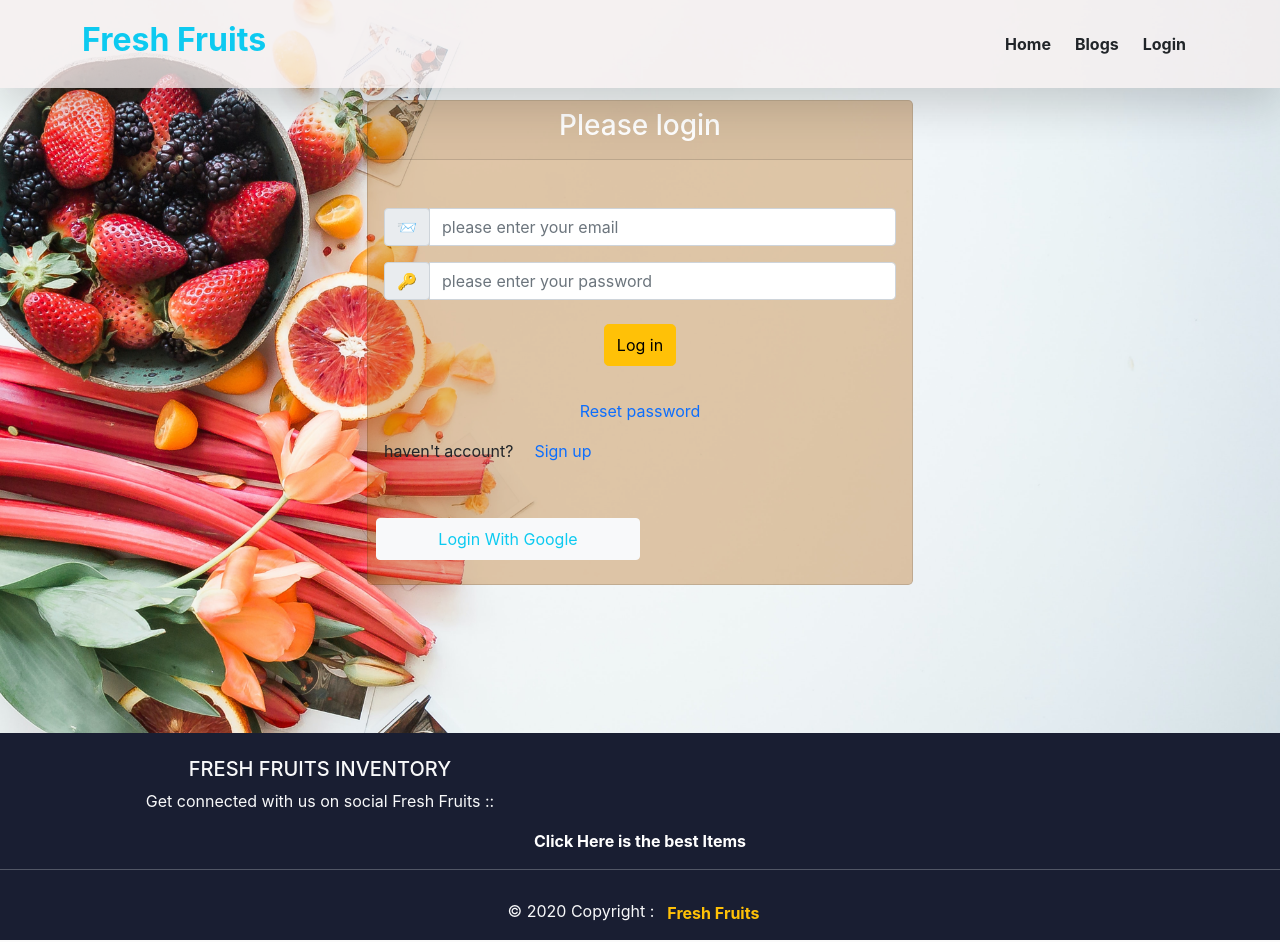
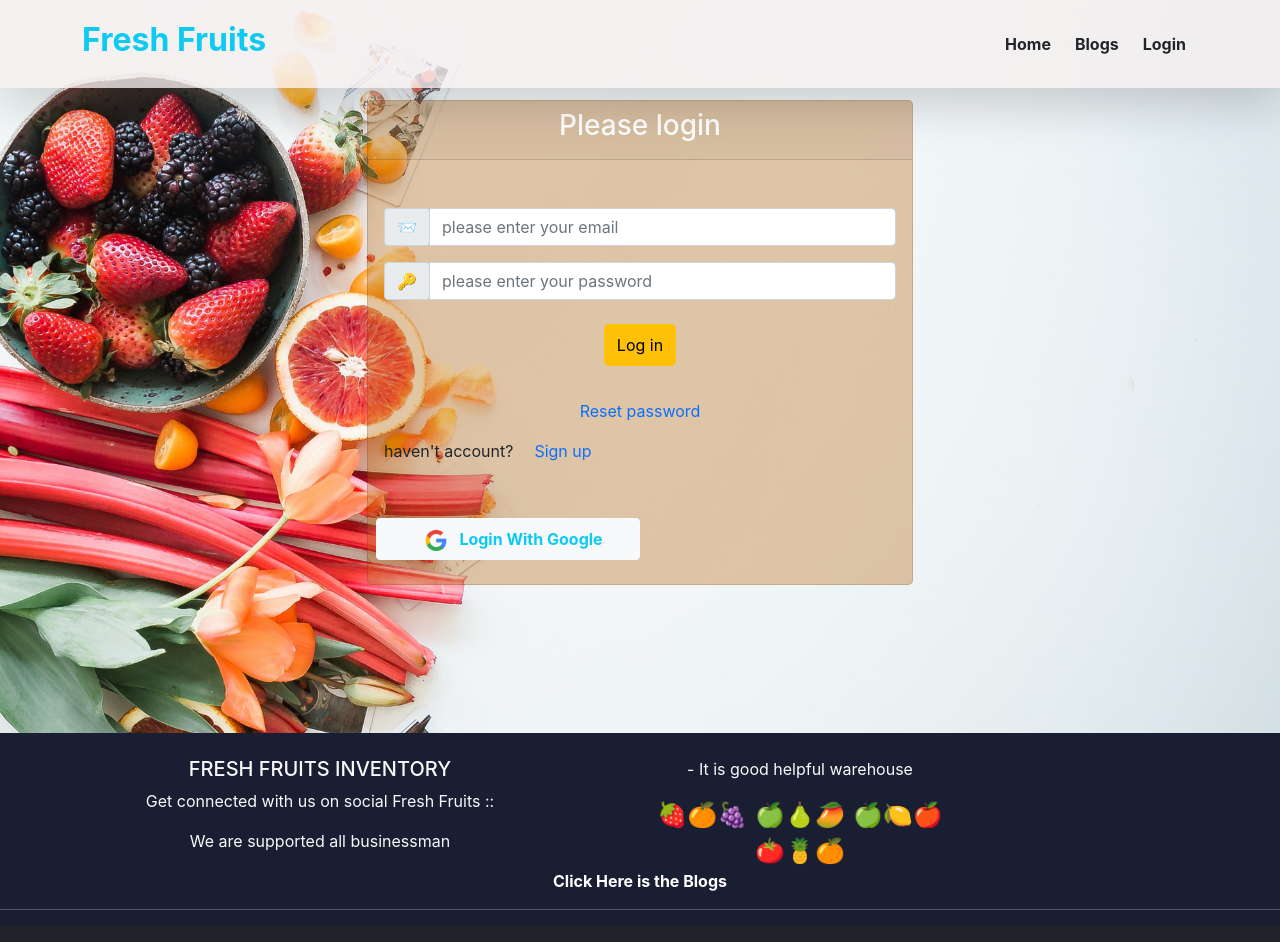
Before and after one commit to kanakWeb/fresh-fruits-warehous-client-side, a React (Create React App) app: page /login in a window 1280 px wide. Shown: the top 942 px of the page. Built offline with nearby package versions, Linux system fonts and the light colour scheme; no server answers.

Commit message:
footer done

```diff
--- a/src/Pages/Home/Items/Items/Items.js
+++ b/src/Pages/Home/Items/Items/Items.js
@@ -10,7 +10,7 @@ const[items]=useItems([])
         margin: "10px",
         borderRadius: "10px",}} className='margin-top margin-bottom '>
            <h2 className='my-5 text-center text-uppercase text-info fw-bold  fs-2'>Inventory</h2>
-           <div className="row m-2 g-5 py-5">
+           <div className="row m-2 g-5 py-3">
                {
                    items.slice(0,6).map(item=><Item
                    key={item._id}
--- a/src/Pages/InventoryManagments/InventoryManage.js
+++ b/src/Pages/InventoryManagments/InventoryManage.js
@@ -154,7 +154,7 @@ const InventoryManage = () => {
           </div>
         </div>
       </div>
-      <div className="ms-auto w-25">
+      <div className="ms-auto w-50">
         <Link to="/AllInventoryItems" className="btn btn-warning">
           All Inventory Manage
         </Link>
--- a/src/Pages/Login/Login/Login.js
+++ b/src/Pages/Login/Login/Login.js
@@ -16,8 +16,7 @@ import "./Login.css";
 import useToken from "../../../hooks/useToken";
 
 const Login = () => {
-  const [user1] = useAuthState(auth);
-  console.log(user1);
+
   const [email, setEmail] = useState("");
   const [password, setPassword] = useState("");
 
--- a/src/Pages/Login/SocialLogin/SocialLogin.js
+++ b/src/Pages/Login/SocialLogin/SocialLogin.js
@@ -3,14 +3,12 @@ import { useLocation, useNavigate } from "react-router-dom";
 import { useAuthState, useSignInWithGoogle } from "react-firebase-hooks/auth";
 import auth from "../../../firebase.init";
 import useToken from "../../../hooks/useToken";
+import google from "../../../images/google_icon-removebg-preview.png"
 
 
 const SocialLogin = () => {
-  const [user1]=useAuthState(auth)
   const [signInWithGoogle, user, loading, error] =
     useSignInWithGoogle(auth);
- console.log(user1);
-
  const [token]=useToken(user)
     const location = useLocation();
   const navigate = useNavigate();
@@ -48,8 +46,9 @@ const SocialLogin = () => {
 
       <button
         onClick={() => signInWithGoogle()}
-        className="btn py-2 text-info my-3 w-50  btn-light "
+        className="btn py-2 px-0 fw-bold fs-6 mx-0 text-info my-3 w-50  btn-light "
       >
+        <img className="mx-2" width='30px' src={google} alt="" />
         Login  With Google
       </button>
     </div>
--- a/src/Pages/Share/Footer/Footer.js
+++ b/src/Pages/Share/Footer/Footer.js
@@ -15,19 +15,26 @@ const Footer = () => {
               <p>
               Get connected with us on social Fresh Fruits ::
               </p>
+              <p>We are supported all businessman </p>
             </div>
 
             <hr className="clearfix w-100 d-md-none pb-0" />
 
-            <div className="col-md-3 mb-md-0 mb-3"></div>
-            <Link to='/items' className=" text-decoration-none  fw-bold text-white" >Click Here is the best Items
+            <div className="col-md-3 mb-md-0 mb-3">
+              <p>- It is good helpful warehouse</p>
+              <span className="fs-4  m-1">🍓🍊🍇</span>
+              <span className="fs-4  m-1">🍏🍐🥭</span>
+              <span className="fs-4  m-1">🍏🍋🍎</span>
+              <span className="fs-4  m-1">🍅🍍🍊</span>
+            </div>
+            <Link to='/blogs' className=" text-decoration-none  fw-bold text-white" >Click Here is the Blogs
           </Link>
             <div className="col-md-3 mb-md-0 mb-3"></div>
           </div>
         </div>
         <hr />
-        <div className="footer-copyright text-center py-2">
-          &copy; 2020 Copyright :
+        <div className="footer-copyright bg-dark text-center py-2">
+          &copy; 2022 Copyright :
           <Link to='/' className="btn fw-bold text-warning" >Fresh Fruits
           </Link>
         </div>
--- a/src/hooks/useToken.js
+++ b/src/hooks/useToken.js
@@ -6,7 +6,6 @@ const [token,setToken]=useState('')
 useEffect(()=>{
 const getToken=async()=>{
     const email = user?.user?.email;
-      console.log(email);
     if(email){const { data } = await axios.post(
         "https://whispering-scrubland-68201.herokuapp.com/login",
         { email }
```
Also changed, not shown: src/images/google icon.jpg (added), src/images/google_icon-removebg-preview.png (added).
